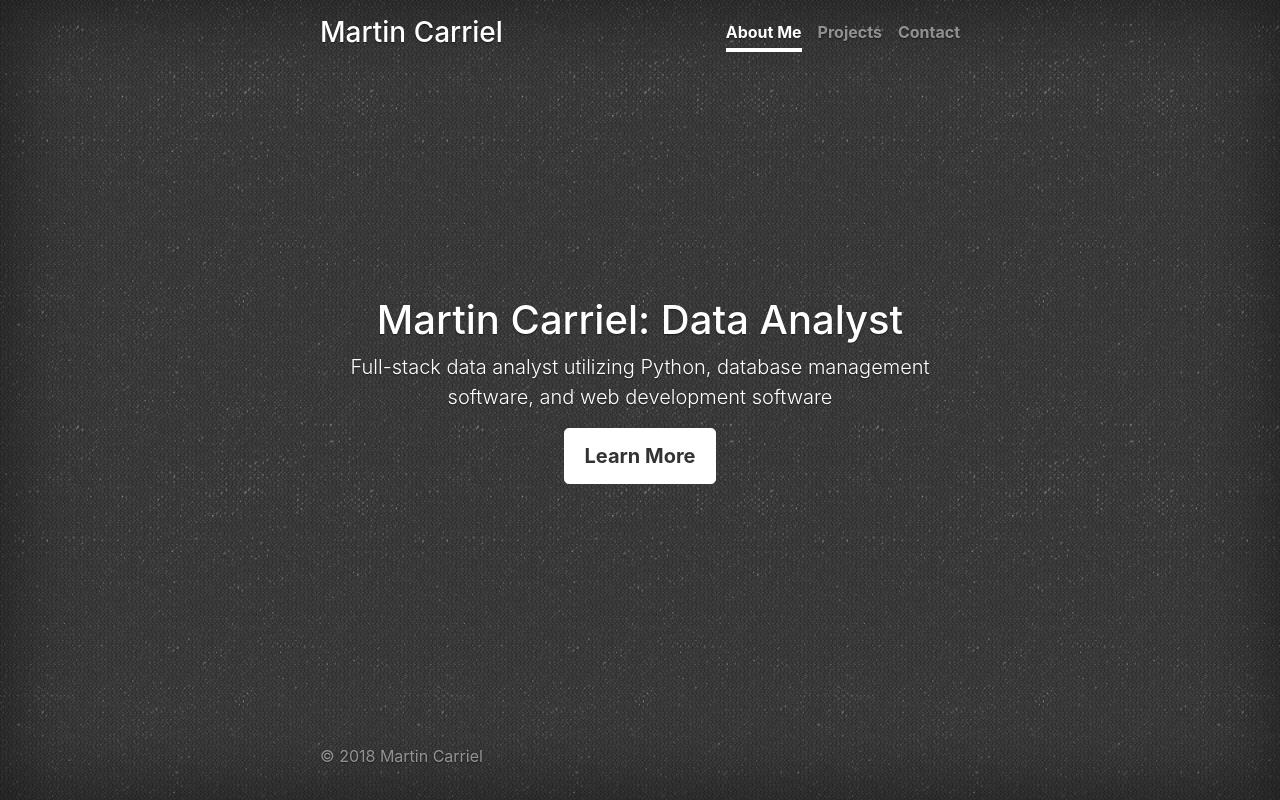
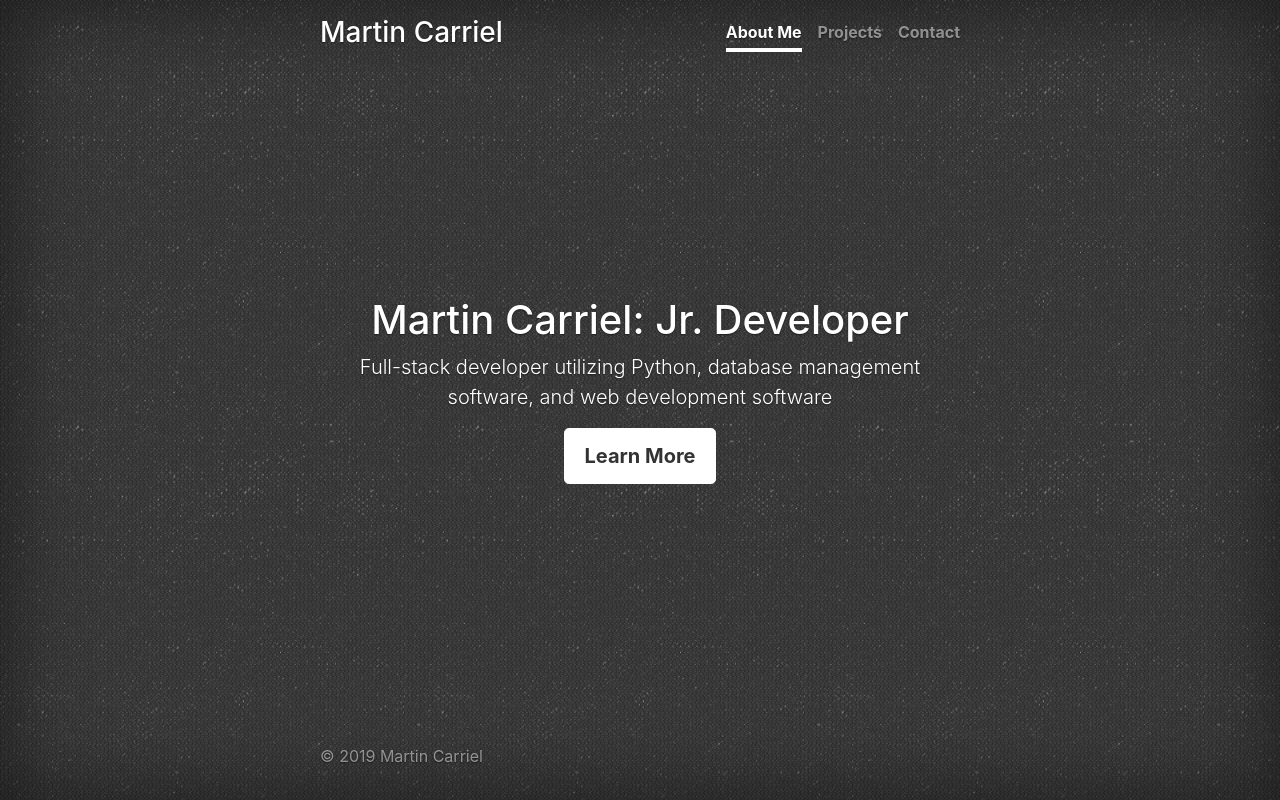
Before and after one commit to ambientstl/ambientstl.github.io, a plain HTML site: page index.html in a window 1280 px wide. Drawn offline with nearby package versions, Linux system fonts and the light colour scheme.

Commit message:
general updates

```diff
--- a/index.html
+++ b/index.html
@@ -3,7 +3,7 @@
 
   <head>
     <meta charset="UTF-8">
-    <title>Martin Carriel - Data Analyst</title>
+    <title>Martin Carriel - Jr. Developer</title>
 
     <link rel="stylesheet" href="https://stackpath.bootstrapcdn.com/bootstrap/4.2.1/css/bootstrap.min.css" integrity="sha384-GJzZqFGwb1QTTN6wy59ffF1BuGJpLSa9DkKMp0DgiMDm4iYMj70gZWKYbI706tWS" crossorigin="anonymous">
     <script src="https://code.jquery.com/jquery-3.3.1.slim.min.js" integrity="sha384-q8i/X+965DzO0rT7abK41JStQIAqVgRVzpbzo5smXKp4YfRvH+8abtTE1Pi6jizo" crossorigin="anonymous"></script>
@@ -28,8 +28,8 @@
     </header>
 
     <main role="main" class="inner cover text-center">
-      <h1 class="cover-heading">Martin Carriel: Data Analyst</h1>
-      <p class="lead">Full-stack data analyst utilizing Python, database management software, and web development software</p>
+      <h1 class="cover-heading">Martin Carriel: Jr. Developer</h1>
+      <p class="lead">Full-stack developer utilizing Python, database management software, and web development software</p>
       <p class="lead">
         <a href="about-me.html" class="btn btn-lg btn-secondary">Learn More</a>
       </p>
@@ -37,7 +37,7 @@
 
     <footer class="mastfoot mt-auto">
       <div class="inner">
-        <p>&copy; 2018 Martin Carriel</p>
+        <p>&copy; 2019 Martin Carriel</p>
       </div>
     </footer>
 
```
Also changed, not shown: about-me.html (+3 -3 lines), contact.html (+1 -1 lines), projects.html (+2 -2 lines).
